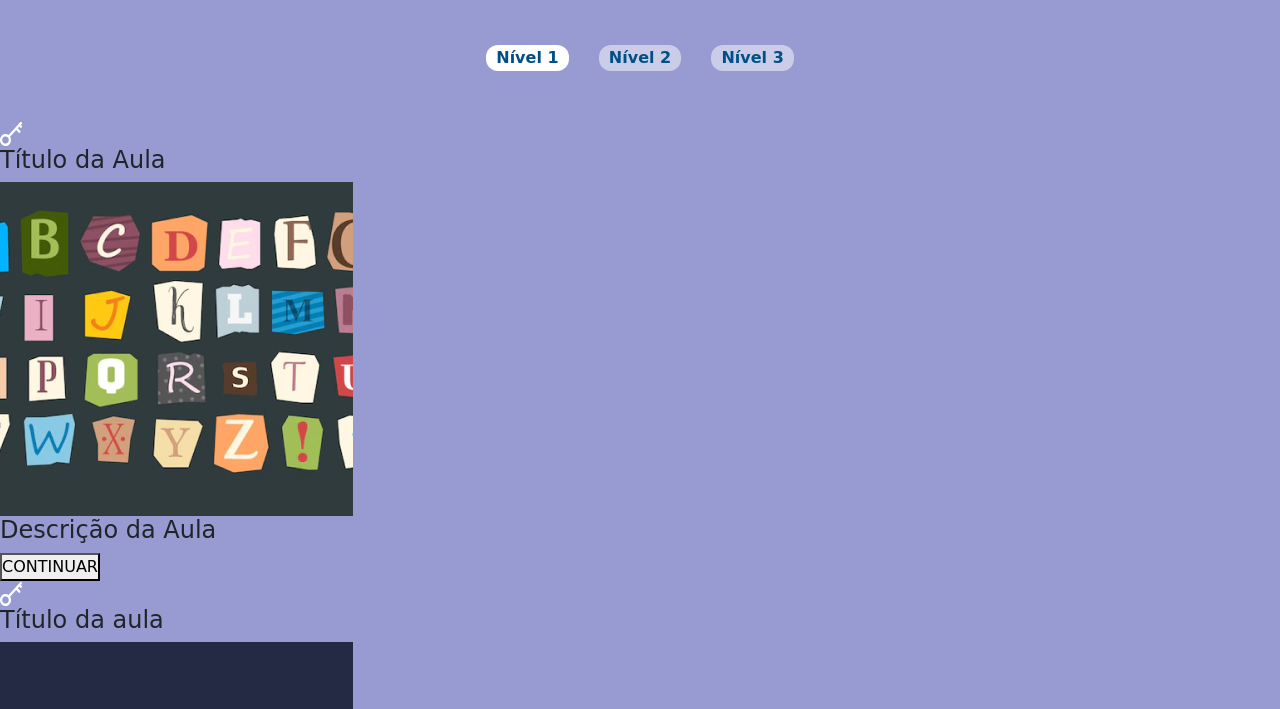
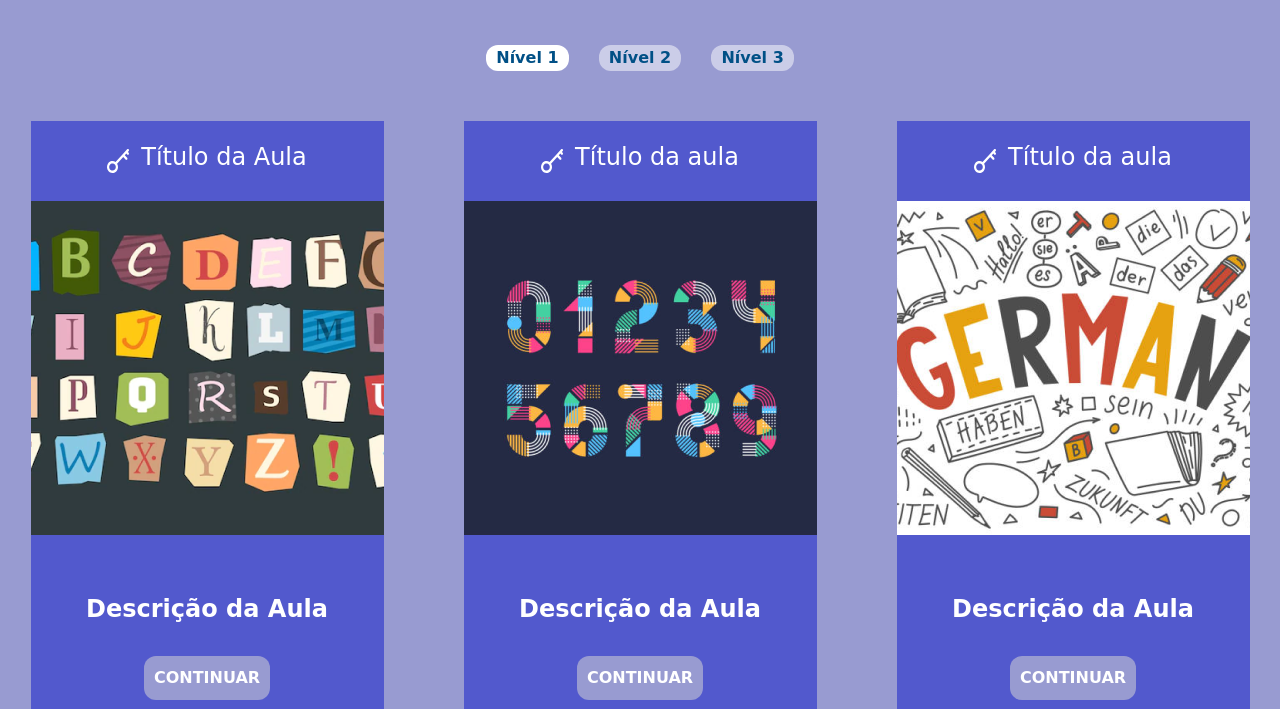
Before and after one commit to Mariaj17/Project_I, a plain HTML site: page TalkeyApp/HTML/Level.html in a window 1280 px wide. Shown: the part 91-800 px from the top of the page. Drawn offline with nearby package versions, Linux system fonts and the light colour scheme; a web font is replaced by a local one.

Commit message:
level css update

```diff
--- a/TalkeyApp/CSS/Level.css
+++ b/TalkeyApp/CSS/Level.css
@@ -19,6 +19,7 @@ selector global para impactar o todo o documento html*/
 
 body{
     background-color: #989BD1;
+    height:120vh;
 }
 
 /* header */
@@ -30,6 +31,7 @@ body{
     width: 98.9vw;
     height: 86px;
 }
+
 
 /* header logo */
 .logo{
@@ -153,4 +155,173 @@ nav li{
     padding: 1px;
 }
 
-/* container da primeira aula */
+/* TODOS OS CARDS EM FLEX DO NIVEL 1 */
+.carousel-content-page-01{
+    display:flex;
+    justify-content: center;
+    align-items: center;
+    gap:80px;
+}
+
+/* PRIMEIRO CARD */
+/* TÍTULO DO PRIMEIRO CARD NIVEL 1 */
+.first-container > .title-class{
+    display: flex;
+    justify-content: center;
+    align-items: center;
+    gap: 12px;
+    background: #5259CD;
+    color: #fff;
+    font-weight: bolder;
+    height: 10vh;
+}
+
+/* BOTTOM DO PRIMEIRO CARD DO NIVEL 1 */
+.bottom-card-01_01{
+    display: flex;
+    flex-direction: column;
+    justify-content: center;
+    align-items: center;
+    gap: 25px;
+    background:#5259CD;
+    height:25vh;
+}
+
+/* DESCRIÇÃO DO PRIMEIRO CARD DO NIVEL 1 */
+ #descript_aula_01_01{
+    margin-top: 25px;
+    color: #fff;
+    font-weight: bolder;
+}
+
+/* BOTÃO CONTINUAR DO PRIMEIRO CARD DO NIVEL 1 */
+#continue_aula_01_01{
+    display:flex;
+    justify-content: center;
+    align-items: center;
+    border:none;
+    outline:none;
+    background:#989BD1;
+    color: #ffff;
+    font-weight: bolder;
+    padding: 10px;
+    border-radius: 12px;
+}
+
+#continue_aula_01_01{
+    transition: 850ms;
+}
+
+#continue_aula_01_01:hover{
+    background:#005086;
+    color:#fff;
+}
+
+/* SEGUNDO CARD */
+/* TÍTULO DO SEGUNDO CARD NIVEL 1 */
+.second-container > .title-class{
+    display: flex;
+    justify-content: center;
+    align-items: center;
+    gap: 12px;
+    background: #5259CD;
+    color: #fff;
+    font-weight: bolder;
+    height: 10vh;
+}
+
+/* BOTTOM DO SEGUNDO CARD DO NIVEL 1 */
+.bottom-card-02_01{
+    display: flex;
+    flex-direction: column;
+    justify-content: center;
+    align-items: center;
+    gap: 25px;
+    background:#5259CD;
+    height:25vh;
+}
+
+/* DESCRIÇÃO DO SEGUNDO CARD DO NIVEL 1 */
+ #descript_aula_02_01{
+    margin-top: 25px;
+    color: #fff;
+    font-weight: bolder;
+}
+
+/* BOTÃO CONTINUAR DO SEGUNDO CARD DO NIVEL 1 */
+#continue_aula_02_01{
+    display:flex;
+    justify-content: center;
+    align-items: center;
+    border:none;
+    outline:none;
+    background:#989BD1;
+    color: #ffff;
+    font-weight: bolder;
+    padding: 10px;
+    border-radius: 12px;
+}
+
+#continue_aula_02_01{
+    transition: 850ms;
+}
+
+#continue_aula_02_01:hover{
+    background:#005086;
+    color:#fff;
+}
+
+
+/* TERCEIRO CARD */
+/* TÍTULO DO TERCEIRO CARD NIVEL 1 */
+.third-container > .title-class{
+    display: flex;
+    justify-content: center;
+    align-items: center;
+    gap: 12px;
+    background: #5259CD;
+    color: #fff;
+    font-weight: bolder;
+    height: 10vh;
+}
+
+/* BOTTOM DO TERCEIRO CARD DO NIVEL 1 */
+.bottom-card-03_01{
+    display: flex;
+    flex-direction: column;
+    justify-content: center;
+    align-items: center;
+    gap: 25px;
+    background:#5259CD;
+    height:25vh;
+}
+
+/* DESCRIÇÃO DO TERCEIRO CARD DO NIVEL 1 */
+ #descript_aula_03_01{
+    margin-top: 25px;
+    color: #fff;
+    font-weight: bolder;
+}
+
+/* BOTÃO CONTINUAR DO TERCEIRO CARD DO NIVEL 1 */
+#continue_aula_03_01{
+    display:flex;
+    justify-content: center;
+    align-items: center;
+    border:none;
+    outline:none;
+    background:#989BD1;
+    color: #ffff;
+    font-weight: bolder;
+    padding: 10px;
+    border-radius: 12px;
+}
+
+#continue_aula_03_01{
+    transition: 850ms;
+}
+
+#continue_aula_03_01:hover{
+    background:#005086;
+    color:#fff;
+}
--- a/TalkeyApp/HTML/Level.html
+++ b/TalkeyApp/HTML/Level.html
@@ -54,30 +54,37 @@ NÍVEL 3 - TALKEY -->
                 <div class="title-class"><img src="/Media/images/White Key.svg" alt="#"><h4 id="heading_aula_01_01">Título da Aula</h4></div>
                 <!-- IMAGEM DA PRIMEIRA AULA NIVEL 1 -->
                 <div class="image-content"><img id="imagem-aula-01_01" src="/Media/images/image-first-container.png" alt="imagem-aula01"></div>
+                <!-- BOTTOM DO CARD DA PRIMEIRA AULA NÍVEL 1 -->
+                <div class="bottom-card-01_01">
                 <!-- DESCRIÇÃO DA PRIMEIRA AULA NIVEL 1 -->
-                <div class="description-class"><h4 id="descrição_aula_01_01">Descrição da Aula</h4></div>
+                <div class="description-class"><h4 id="descript_aula_01_01">Descrição da Aula</h4></div>
                 <!-- BOTÃO PARA CONTINUAR PARA PRIMEIRA AULA NIVEL 1 -->
                 <button id="continue_aula_01_01">CONTINUAR</button>
+            </div>
             </div>
             <div class="second-container">
                  <!-- TÍTULO DA SEGUNDA AULA NIVEL 1-->
                  <div class="title-class"><img src="/Media/images/White Key.svg" alt="#"><h4 id="heading_aula_02_01">Título da aula</h4></div>
                    <!-- IMAGEM DA SEGUNDA AULA NIVEL 1 -->
                    <div class="image-content"><img id="imagem-aula-02_01" src="/Media/images/image-second-container.png" alt="imagem-aula01"></div>
-                      <!-- DESCRIÇÃO DA SEGUNDA AULA NIVEL 1 -->
-                      <div class="description-class"><h4 id="descrição_aula_02_01">Descrição da Aula</h4></div>
+                   <!-- DESCRIÇÃO DA SEGUNDA AULA NIVEL 1 -->
+                   <div class="bottom-card-02_01">
+                      <div class="description-class"><h4 id="descript_aula_02_01">Descrição da Aula</h4></div>
                     <!-- BOTÃO PARA CONTINUAR PARA SEGUNDA AULA NIVEL 1 -->
                     <button id="continue_aula_02_01">CONTINUAR</button>
-                    </div>
+                </div>
+                </div>
             <div class="third-container">
                <!-- TÍTULO DA TERCEIRA AULA NIVEL 1-->
                <div class="title-class"><img src="/Media/images/White Key.svg" alt="#"><h4 id="heading_aula_03_01">Título da aula</h4></div>
                  <!-- IMAGEM DA TERCEIRA AULA NIVEL 1 -->
-                 <div class="image-content"><img id="imagem-aula-03_01" src="/Media/images/image-second-container.png" alt="imagem-aula01"></div>
+                 <div class="image-content"><img id="imagem-aula-03_01" src="/Media/images/image-third-container.png" alt="imagem-aula01"></div>
                  <!-- DESCRIÇÃO DA TERCEIRA AULA NIVEL 1 -->
-                 <div class="description-class"><h4 id="descrição_aula_03_01">Descrição da Aula</h4></div>
+                 <div class="bottom-card-03_01">
+                 <div class="description-class"><h4 id="descript_aula_03_01">Descrição da Aula</h4></div>
                      <!-- BOTÃO PARA CONTINUAR PARA TERCEIRA AULA NIVEL 1 -->
                      <button id="continue_aula_03_01">CONTINUAR</button>
+                    </div>
                 </div>
         </div>
         <div class="carousel-content02"></div>
--- a/TalkeyApp/JS/Level.js
+++ b/TalkeyApp/JS/Level.js
@@ -0,0 +1,3 @@
+// document.querySelector('#continue_aula_01_01').addEventListener('click',() =>{
+//     location.href = "Index.html";
+// })
```
